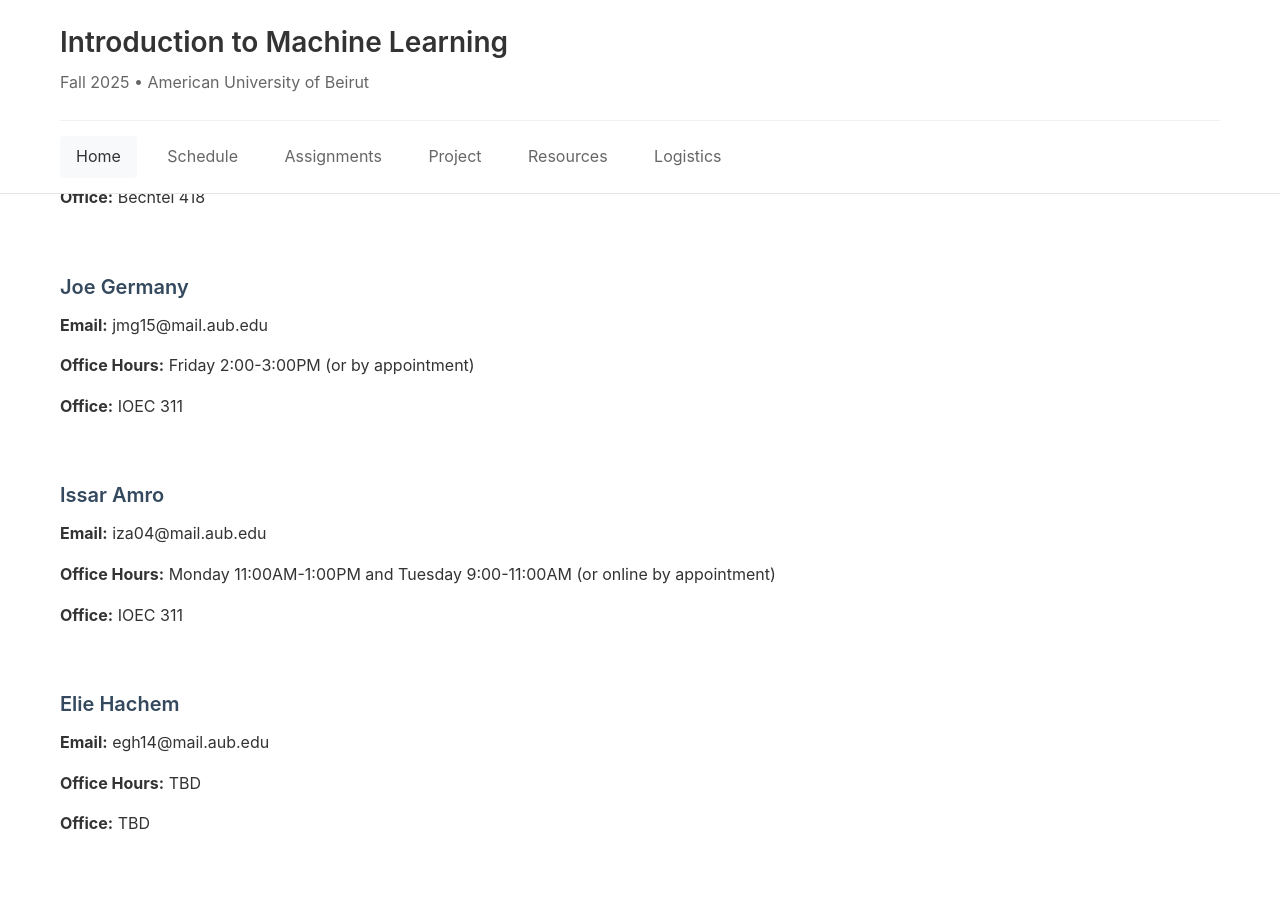
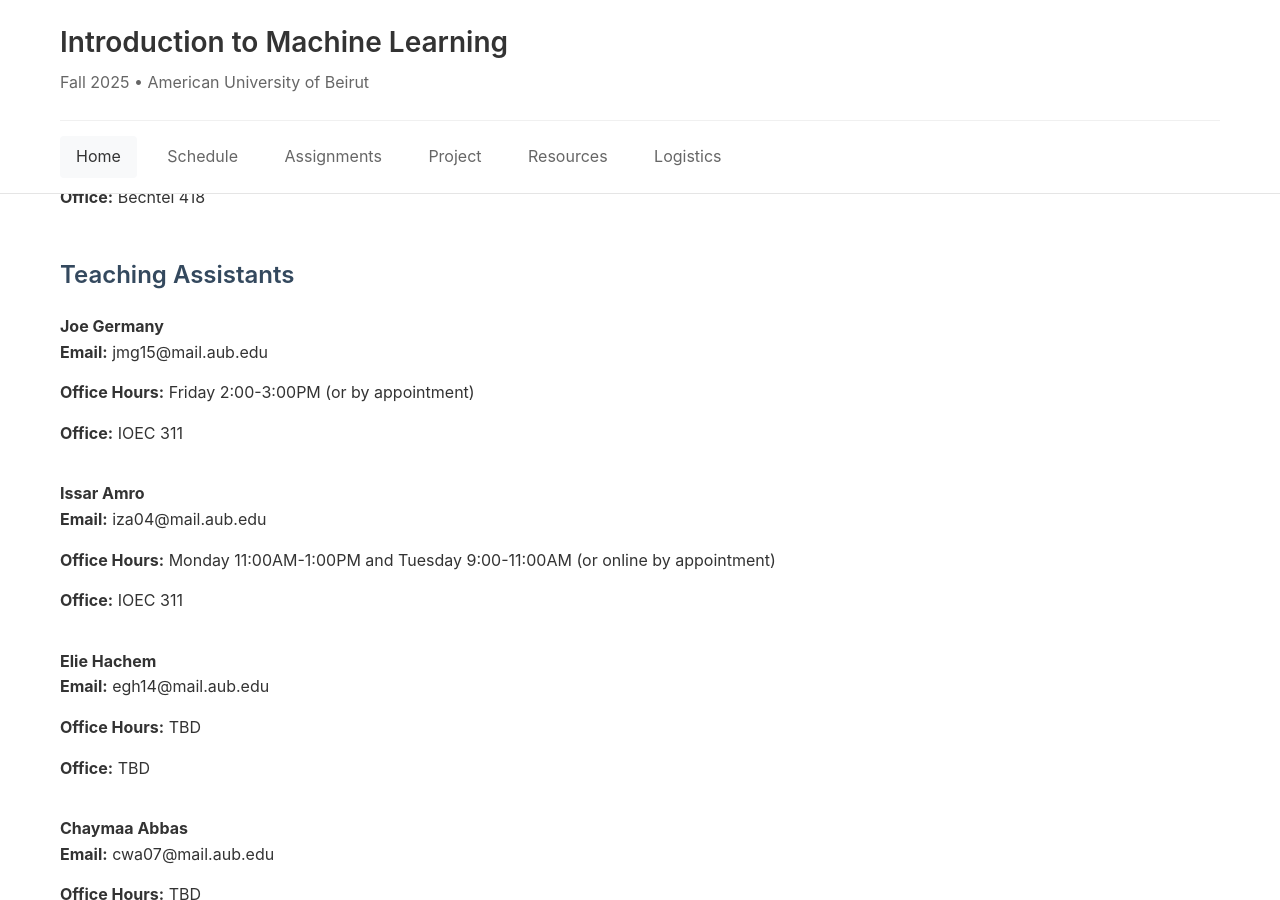
Before and after one commit to Data-Driven-Modeling-Lab/intro2ml, a Jekyll site: the page built from index.md, in a window 1280 px wide and 900 px high, scrolled down 762 px. Built offline with Jekyll 4.4.1, drawn with Linux system fonts in a browser that asks for light colours.

Commit message:
Adding TAs and formatting

```diff
--- a/index.md
+++ b/index.md
@@ -28,9 +28,11 @@
     </div>
 </div>
 
+## Teaching Assistants
+
 <div class="instructor-card">
     <div>
-        <h3>Joe Germany</h3>
+        <h4>Joe Germany</h4>
         <p><strong>Email:</strong> jmg15@mail.aub.edu </p>
         <p><strong>Office Hours:</strong> Friday 2:00-3:00PM (or by appointment) </p>
         <p><strong>Office:</strong> IOEC 311 </p>
@@ -39,7 +41,7 @@
 
 <div class="instructor-card">
     <div>
-        <h3>Issar Amro</h3>
+        <h4>Issar Amro</h4>
         <p><strong>Email:</strong> iza04@mail.aub.edu </p>
         <p><strong>Office Hours:</strong> Monday 11:00AM-1:00PM and Tuesday 9:00-11:00AM (or online by appointment) </p>
         <p><strong>Office:</strong> IOEC 311 </p>
@@ -48,7 +50,7 @@
 
 <div class="instructor-card">
     <div>
-        <h3>Elie Hachem</h3>
+        <h4>Elie Hachem</h4>
         <p><strong>Email:</strong> egh14@mail.aub.edu </p>
         <p><strong>Office Hours:</strong> TBD </p>
         <p><strong>Office:</strong> TBD </p>
@@ -57,7 +59,7 @@
 
 <div class="instructor-card">
     <div>
-        <h3>Chaymaa Abbas</h3>
+        <h4>Chaymaa Abbas</h4>
         <p><strong>Email:</strong> cwa07@mail.aub.edu </p>
         <p><strong>Office Hours:</strong> TBD </p>
         <p><strong>Office:</strong> TBD </p>
```
